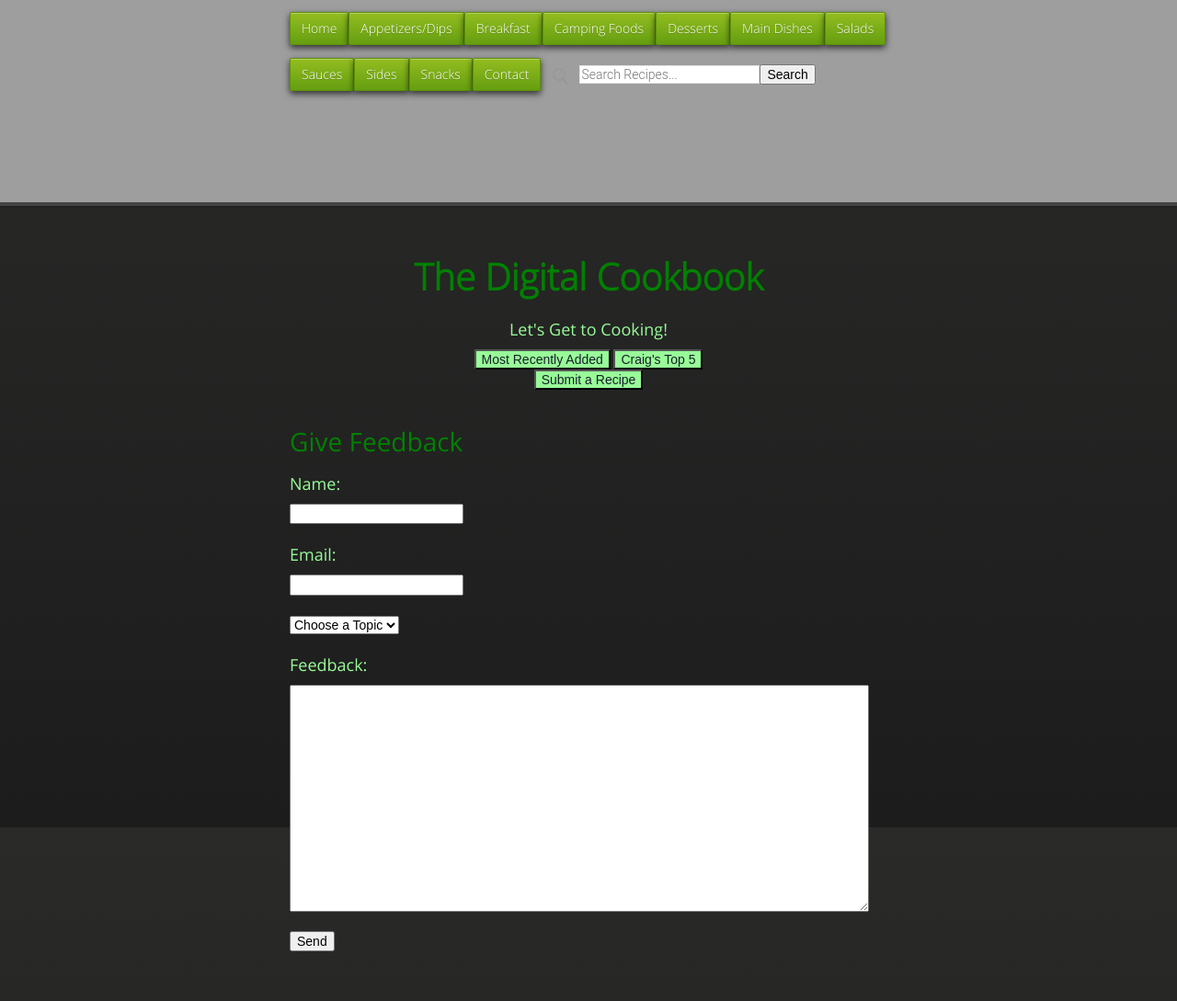
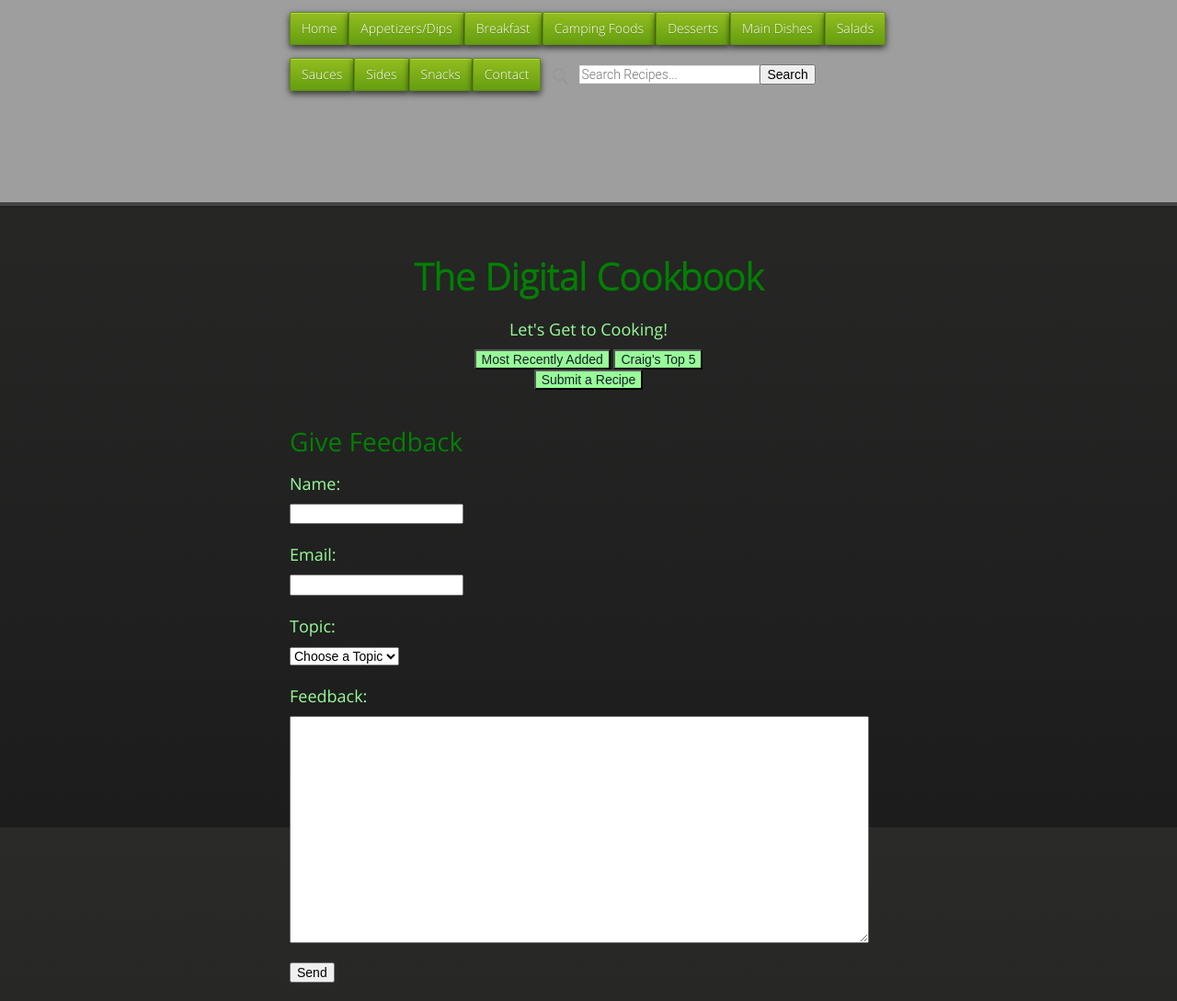
Before and after one commit to cmwillett/TheDigitalCookbook, a Jekyll site: the page built from Contact/GiveFeedback.md, in a window 1280 px wide. Shown: the whole page at 92% size. Built offline with Jekyll 4.4.1, drawn with Linux system fonts in a browser that asks for light colours; nearby versions of some CDN libraries; before the commit the page ends 1055 px from its top, so only the background shows below that.

Commit message:
adding topic drop down

```diff
--- a/Contact/GiveFeedback.md
+++ b/Contact/GiveFeedback.md
@@ -12,10 +12,11 @@ tags: give,feedback,contact
     <form id="giveFeedback" action="https://formspree.io/craig.willett@gmail.com" method="POST">
       <!--<input type="hidden" name="_subject" id="_subject" value="TDC New Recipe">-->
       <b><h3>Name:</h3></b>
-      <input type="text" name="_subject" required><br/><br/>
+      <input type="text" name="name" required><br/><br/>
       <b><h3>Email:</h3></b>
       <input type="email" name="_replyto" required><br/><br/>
-      <select name="topic" required>
+      <b><h3>Topic:</h3></b>
+      <select name="_subject" required>
         <option value="">Choose a Topic</option>
         <option value="Complaint">Complaint</option>
         <option value="Idea">Idea</option>
```
